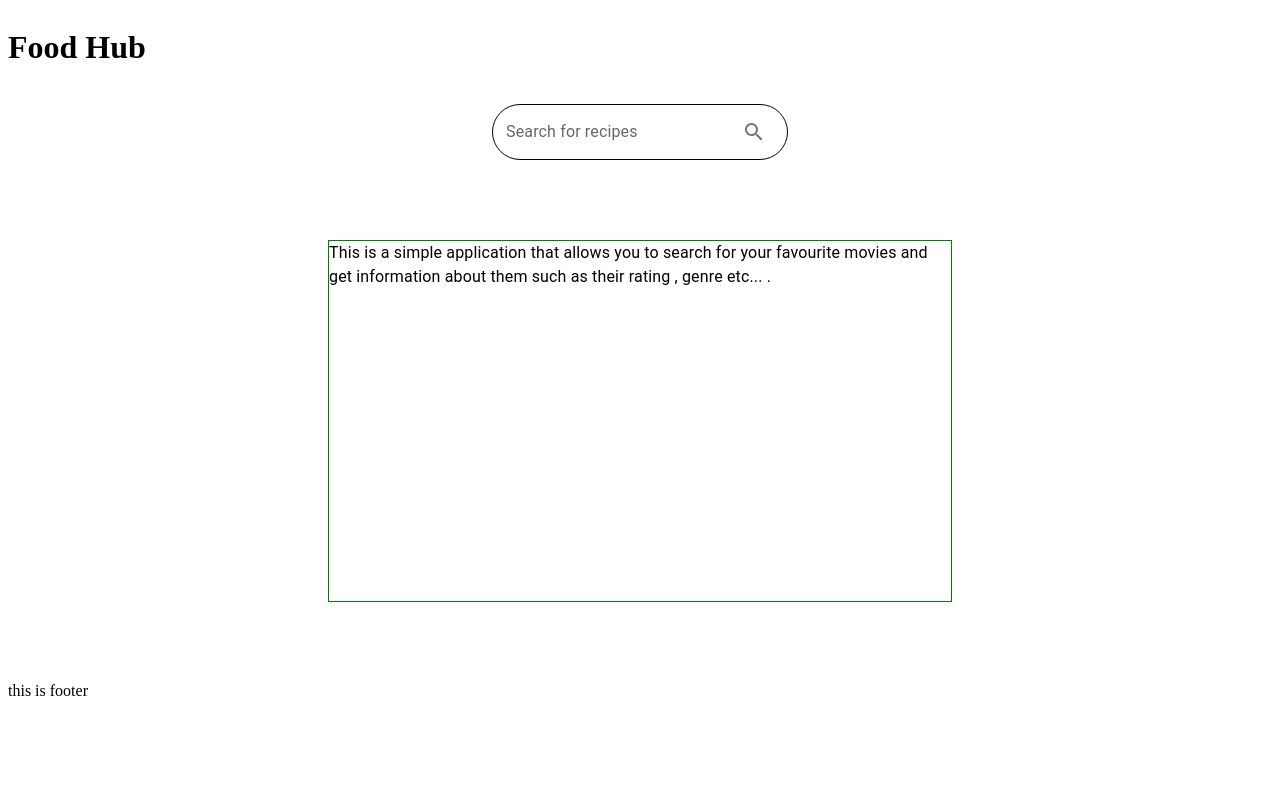
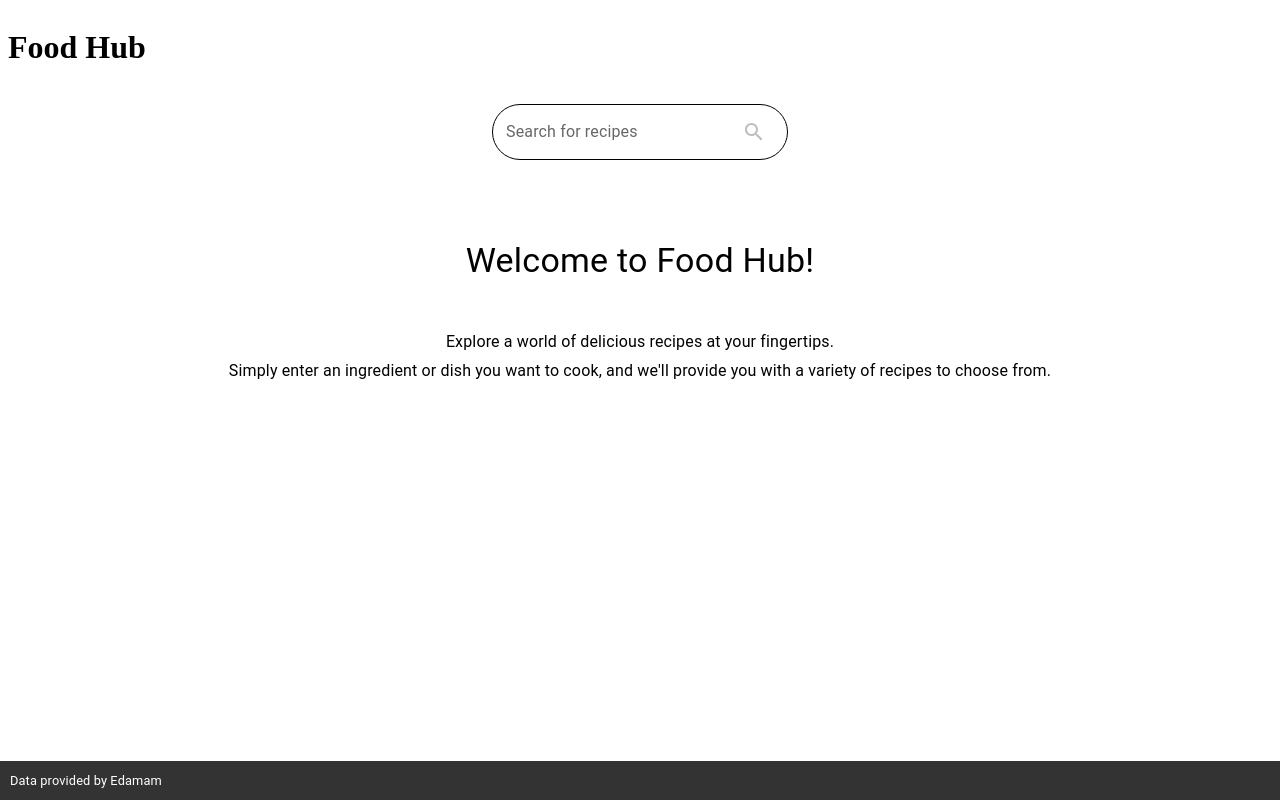
Before and after one commit to xDkrams/foodHub, a React (Create React App) app: page / in a window 1280 px wide. Built offline with nearby package versions, Linux system fonts and the light colour scheme.

Commit message:
for initial deployement

```diff
--- a/src/Pages/HomePage.js
+++ b/src/Pages/HomePage.js
@@ -13,7 +13,7 @@ import "react-responsive-carousel/lib/styles/carousel.min.css";
 import "../index.css";
 import Introductory from "./Introductory";
 import axios from "axios";
-import { Link } from "react-router-dom";
+
 const HomePage = () => {
   const isXs = useMediaQuery("(max-width:600px)");
   const isMd = useMediaQuery("(max-width:960px)");
@@ -28,7 +28,6 @@ const HomePage = () => {
   const handleFlip = (uri) => {
     const newIndex = recipe.findIndex((recipes) => recipes.uri === uri);
     setCurrentIndex(newIndex);
-    // setFlipped(uri);
     if (flipped === uri) {
       setFlipped(null);
     } else {
@@ -111,7 +110,7 @@ const HomePage = () => {
               endAdornment: (
                 <InputAdornment position="end">
                   {!searchClick ? (
-                    <IconButton onClick={handleSearch}>
+                    <IconButton onClick={handleSearch} disabled={!searchQuery}>
                       <SearchIcon />
                     </IconButton>
                   ) : (
@@ -140,15 +139,16 @@ const HomePage = () => {
         </Grid>
       </Grid>
       {displayMsg && (
+        <Grid item xs={12} md={12} lg={12}>
           <Box
             style={{
-            border: "1px solid green",
               height: "45vh",
-            margin: "5rem 20rem",
+              margin: isXs ? "2rem" : isMd ? "2rem 3rem" : "2rem 5rem",
             }}
           >
             <Introductory />
           </Box>
+        </Grid>
       )}
       {!displayMsg && (
         <Box
@@ -174,9 +174,9 @@ const HomePage = () => {
             {recipe?.map((recipes, index) => (
               <Paper
                 key={recipes.uri}
-                elevation={15}
+                elevation={5}
                 style={{
-                  height: isXs ? "60vh" : isMd ? "40vh" : "40vh",
+                  height: isXs ? "60vh" : isMd ? "45vh" : "45vh",
                   padding: isXs ? "5rem" : isMd ? "0 3rem" : "0 2rem",
                   textAlign: "center",
                   margin: "1rem",
@@ -191,11 +191,17 @@ const HomePage = () => {
                 <Box className="recipe-card-inner">
                   {flipped === recipes.uri ? (
                     // Display content when card is flipped
-                    <Box
-                      className="flipped-content"
-                      style={{ paddingTop: "4rem" }}
+                    <Box className="flipped-content">
+                      <Grid container spacing={2}>
+                        <Grid item xs={12}>
+                          <h2>Recipe Attributes</h2>
+                        </Grid>
+                      </Grid>
+                      <Grid
+                        container
+                        spacing={2}
+                        style={{ paddingTop: "1rem" }}
                       >
-                      <Grid container spacing={2}>
                         <Grid item xs={6}>
                           <Typography variant="subtitle1">
                             Cuisine Type:
@@ -250,9 +256,13 @@ const HomePage = () => {
                             href={recipes.shareAs}
                             target="_blank"
                             rel="noopener noreferrer"
+                            style={{
+                              textDecoration: "none",
+                              color: "blue",
+                            }}
                           >
                             <Typography variant="body1">
-                              {recipes.source}
+                              <h4>click for more details and recipe</h4>
                             </Typography>
                           </a>
                         </Grid>
@@ -274,7 +284,7 @@ const HomePage = () => {
                           width: "15rem",
                         }}
                       />
-                      <h3>{recipes.label}</h3>
+                      <h3 style={{ paddingTop: "2rem" }}>{recipes.label}</h3>
                     </Box>
                   )}
                 </Box>
@@ -294,7 +304,13 @@ const HomePage = () => {
           </animated.div>
         ) : null
       )}
-      <footer> this is footer </footer>
+      <Box className="footer">
+        <footer>
+          <Typography style={{ fontSize: ".8rem" }}>
+            Data provided by Edamam
+          </Typography>
+        </footer>
+      </Box>
     </>
   );
 };
--- a/src/Pages/Introductory.js
+++ b/src/Pages/Introductory.js
@@ -1,14 +1,24 @@
 import "../index.css";
 import Box from "@mui/material/Box";
-import { Paper, Typography } from "@mui/material";
+import { Typography } from "@mui/material";
 const Introductory = () => {
   return (
     <>
-      <Box>
-        <Typography>
-          This is a simple application that allows you to search for your
-          favourite movies and get information about them such as their rating ,
-          genre etc... .
+      <Box
+        style={{
+          textAlign: "center",
+          marginTop: "5rem",
+        }}
+      >
+        <Typography variant="h4" gutterBottom>
+          Welcome to Food Hub!
+        </Typography>
+        <Typography style={{ marginTop: "3rem" }} variant="body1" gutterBottom>
+          Explore a world of delicious recipes at your fingertips.
+        </Typography>
+        <Typography variant="body1" gutterBottom>
+          Simply enter an ingredient or dish you want to cook, and we'll provide
+          you with a variety of recipes to choose from.
         </Typography>
       </Box>
     </>
--- a/src/index.css
+++ b/src/index.css
@@ -14,6 +14,7 @@
 /* Add this class when you want to flip the card */
 .flipped {
   animation: flip .5s ease-in-out;
+
 }
 
 @keyframes flip {
@@ -24,3 +25,15 @@
     transform: rotateY(180deg);
   }
 }
+
+.footer {
+  position: fixed;
+  bottom: 0;
+  left: 0;
+  width: 100%;
+  background-color: #333;
+  color: #fff;
+  padding: 10px;
+  text-align: left;
+  /* animation: slide 10s linear infinite; */
+}
```
Lines whose indentation alone changed are shown as unchanged.
